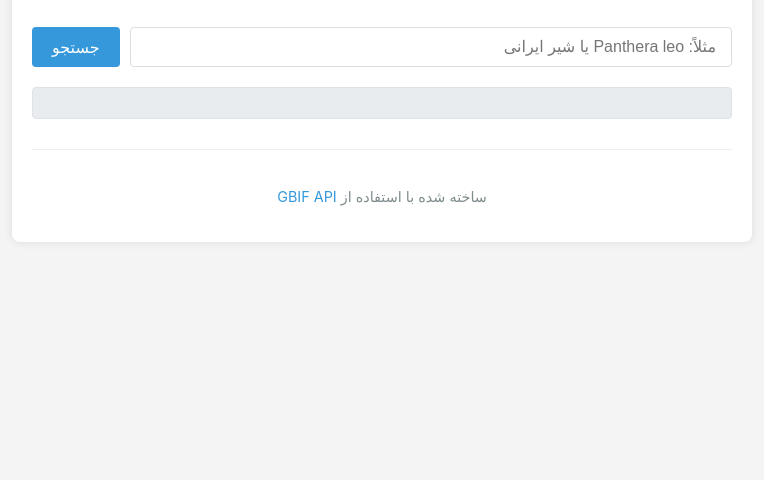
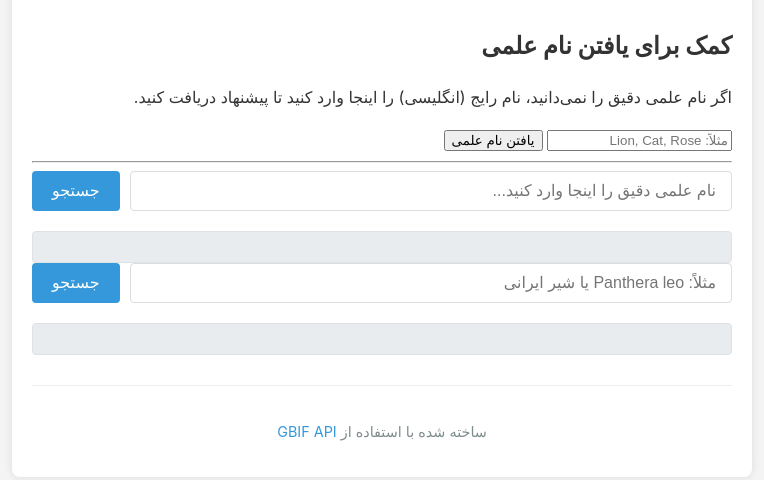
Before and after one commit to MyNameisKaveh/taxonomy-app, a plain HTML site: page index.html in a window 1280 px wide. Shown: the part 222-702 px from the top of the page, without its empty margins (258-1022 px from the left). Drawn offline with Linux system fonts and the light colour scheme.

Commit message:
Update index.html

```diff
--- a/index.html
+++ b/index.html
@@ -15,6 +15,40 @@
         </header>
 
         <main>
+                    <main>
+            <!-- ================================== -->
+            <!-- ===== بخش جدید: راهنمای نام علمی ===== -->
+            <!-- ================================== -->
+            <div class="suggestion-section">
+                <h2>کمک برای یافتن نام علمی</h2>
+                <p>اگر نام علمی دقیق را نمی‌دانید، نام رایج (انگلیسی) را اینجا وارد کنید تا پیشنهاد دریافت کنید.</p>
+                <div class="suggestion-box">
+                    <input type="text" id="commonNameInput" placeholder="مثلاً: Lion, Cat, Rose">
+                    <button id="suggestButton">یافتن نام علمی</button>
+                </div>
+                <div id="suggestionResult" class="suggestion-result-container">
+                    <!-- پیشنهاد نام علمی یا پیام‌ها اینجا نمایش داده می‌شود -->
+                </div>
+            </div>
+            <!-- ===== پایان بخش راهنمای نام علمی ===== -->
+
+            <hr class="section-divider"> <!-- خط جداکننده -->
+
+            <!-- بخش جستجوی اصلی (کد قبلی بدون تغییر) -->
+            <div class="search-box">
+                <input type="text" id="speciesNameInput" placeholder="نام علمی دقیق را اینجا وارد کنید...">
+                <button id="searchButton">جستجو</button>
+            </div>
+
+            <!-- بقیه بخش‌های main مثل قبل -->
+            <div id="loadingIndicator" style="display: none;">
+                 <p>در حال بارگذاری اطلاعات...</p>
+            </div>
+            <div id="speciesImageContainer" style="text-align: center; margin-bottom: 20px;"></div>
+            <div id="resultsContainer"></div>
+            <div id="errorContainer" style="display: none; color: red;"></div>
+
+                    </main>
             <div class="search-box">
                 <input type="text" id="speciesNameInput" placeholder="مثلاً: Panthera leo یا شیر ایرانی">
                 <button id="searchButton">جستجو</button>
```
